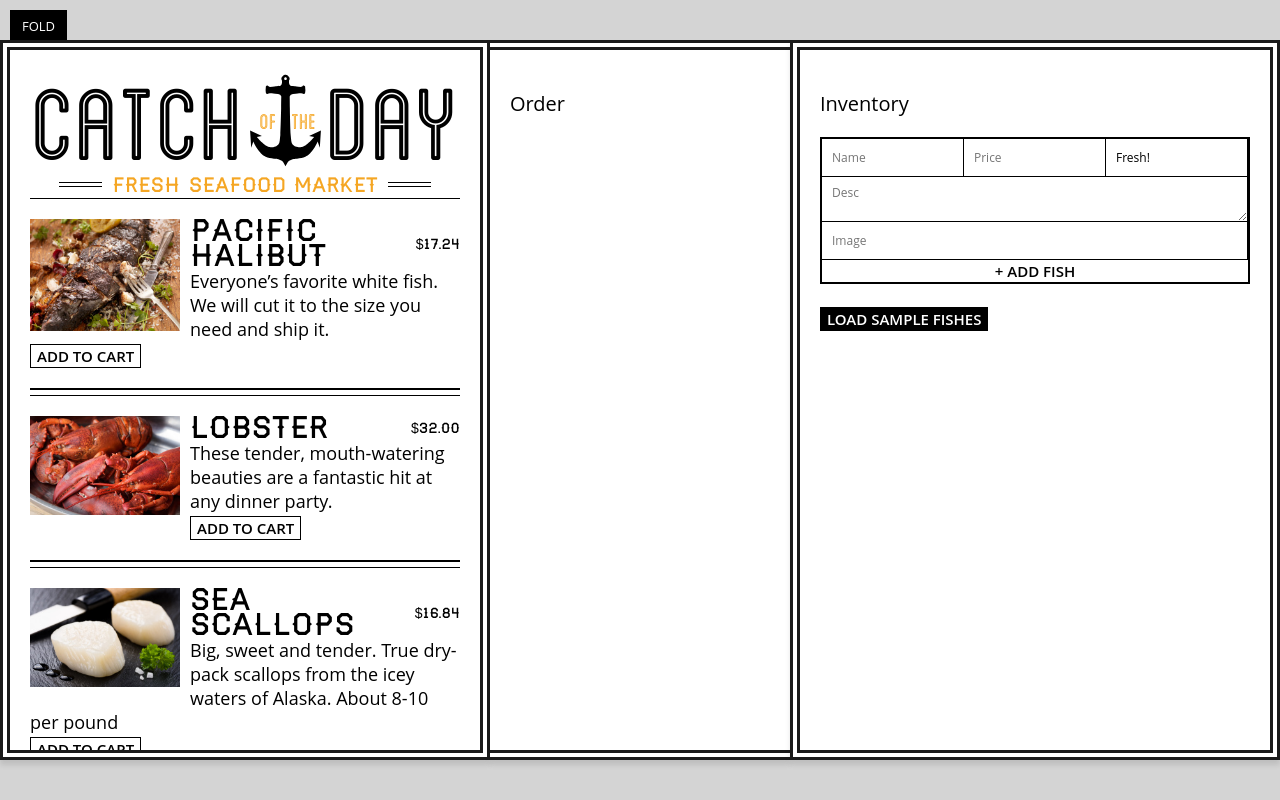
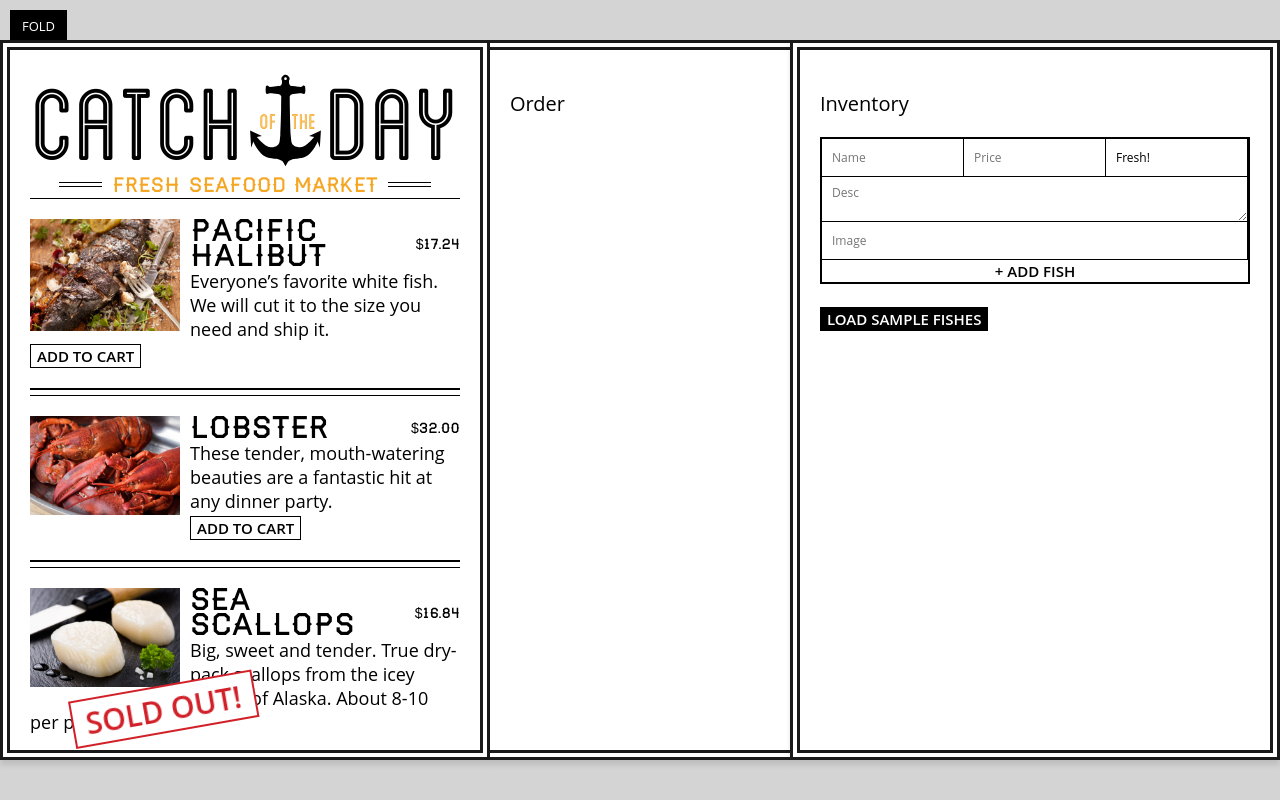
Before and after one commit to superneutrino8/React_Learning-Wes_Bos, a React (Create React App) app in the folder catch-of-the-day/: page /store/1 in a window 1280 px wide. Both pictures are taken after a click on the button "LOAD SAMPLE FISHES". Built offline with nearby package versions, Linux system fonts and the light colour scheme.

Commit message:
started with order component

```diff
--- a/catch-of-the-day/src/components/App.js
+++ b/catch-of-the-day/src/components/App.js
@@ -31,6 +31,15 @@
         });
     }
 
+    addToOrder = (key) => {
+        // 1. Create copy of state
+        const order = { ...this.state.order };
+        // 2. Make changes in copy
+        order[key] = order[key] + 1 || 1;
+        // 3. Push changes in state
+        this.setState({ order });
+    }
+
     render() {
         return (
             <div className="catch-of-the-day">
@@ -38,7 +47,7 @@
                     <Header tagline="Fresh Seafood Market" />
                     <ul className="fishes">
                         {
-                            Object.keys(this.state.fishes).map(key => <Fish key={key} details={this.state.fishes[key]} />)
+                            Object.keys(this.state.fishes).map(key => <Fish key={key} index={key} addToOrder={this.addToOrder} details={this.state.fishes[key]} />)
                         }
                     </ul>
                 </div>
--- a/catch-of-the-day/src/components/Fish.jsx
+++ b/catch-of-the-day/src/components/Fish.jsx
@@ -3,8 +3,14 @@
 import { formatPrice } from "../helpers";
 
 class Fish extends Component {
+
+    handleClick = () => {
+        this.props.addToOrder(this.props.index);
+    }
+
     render() {
         const { image, name, price, desc, status } = this.props.details;
+        const isAvailable = status === 'available';
 
         return (
             <li className="menu-fish">
@@ -13,7 +19,7 @@
                     <span className="price">{formatPrice(price)}</span>
                 </h3>
                 <p>{desc}</p>
-                <button>Add To Cart</button>
+                <button disabled={!isAvailable} onClick={this.handleClick}>{isAvailable ? 'Add To Cart' : 'Sold Out!'}</button>
             </li>
         );
     }
```
